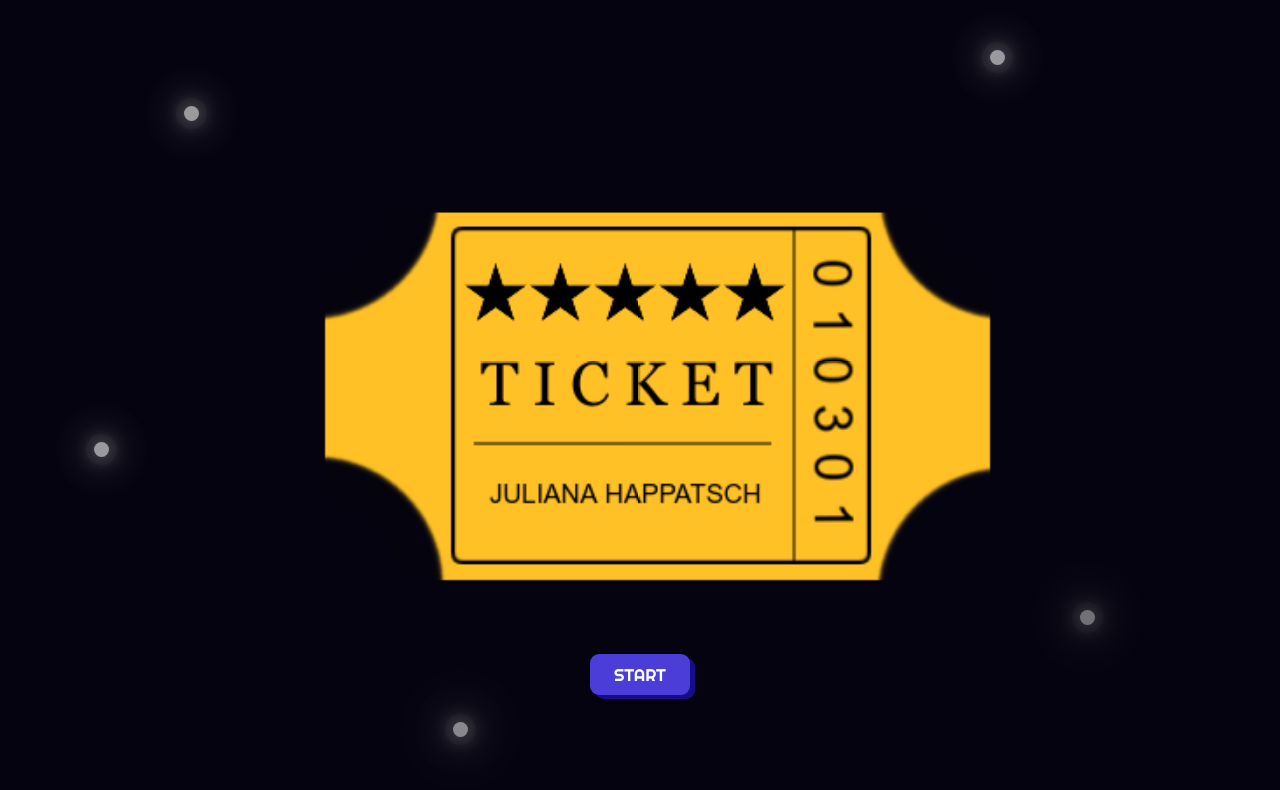
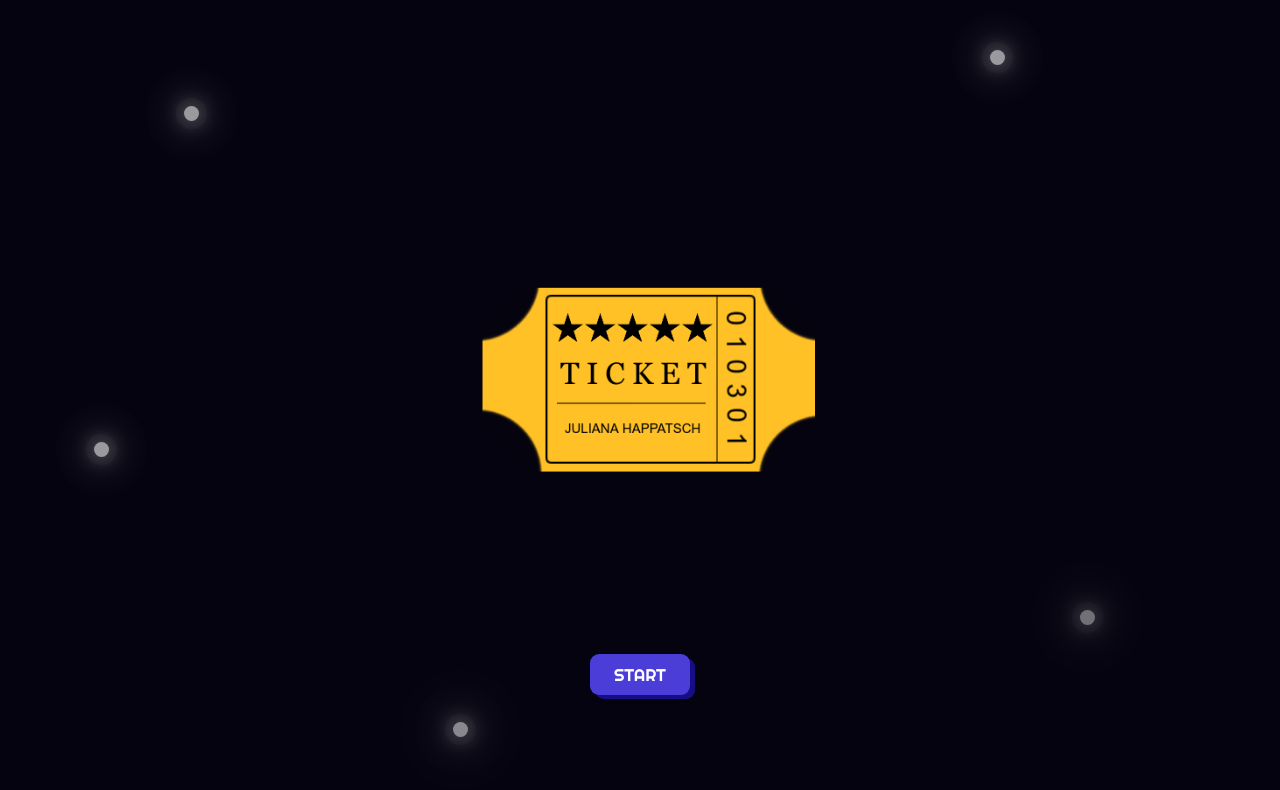
Before and after one commit to juliana-happatsch/juliana-happatsch.github.io, a React (Create React App) app: page /#/ in a window 1280 px wide. Shown: the top 790 px of the page. Built offline with nearby package versions, Linux system fonts and the light colour scheme.

Commit message:
termina página start (mobile + desktop) + adiciona alguns componentes na pasta "components"

```diff
--- a/src/App.css
+++ b/src/App.css
@@ -17,6 +17,10 @@ h1, h2, h3 {
   font-family: 'Righteous', cursive;
 }
 
+a {
+  text-decoration: none;
+}
+
 .btn {
   font-family: 'Righteous', cursive;
   color: white;
@@ -26,4 +30,6 @@ h1, h2, h3 {
   text-transform: uppercase;
   border-radius: 9px;
   font-size: 17px;
+  text-align: center;
+  cursor: pointer;
 }
--- a/src/css/start.css
+++ b/src/css/start.css
@@ -22,7 +22,6 @@
 .glowing img {
   width: 110%;
   margin-top: -5%;
-  z-index: 1;
   animation: bounce 2s ease-in-out infinite;
 }
 
@@ -101,3 +100,9 @@
   75% { opacity: .4;}
   100% { opacity: .6;}
 }
+
+@media only screen and (min-width: 768px) {
+  .glowing img {
+    width: 50%;
+  }
+}
--- a/src/pages/start.js
+++ b/src/pages/start.js
@@ -16,7 +16,7 @@ function Start() {
       </section>
 
       <Link to="/home">
-        <button className="btn start-btn">Start</button>
+        <button type="button" className="btn start-btn">Start</button>
       </Link>
     </main>
   )
```
Also changed, not shown: src/components/header.js (added), src/components/menuDesktop.js (added), src/components/menuMobile.js (added).
